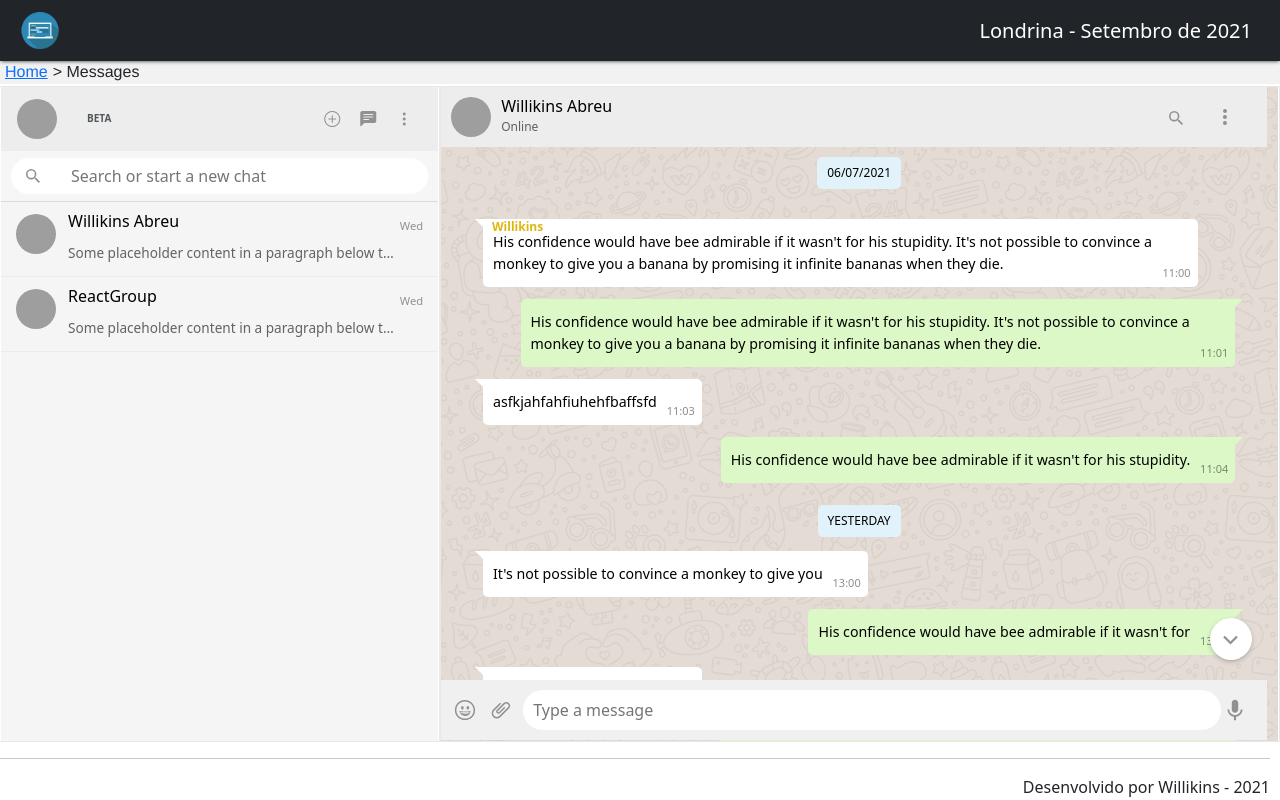
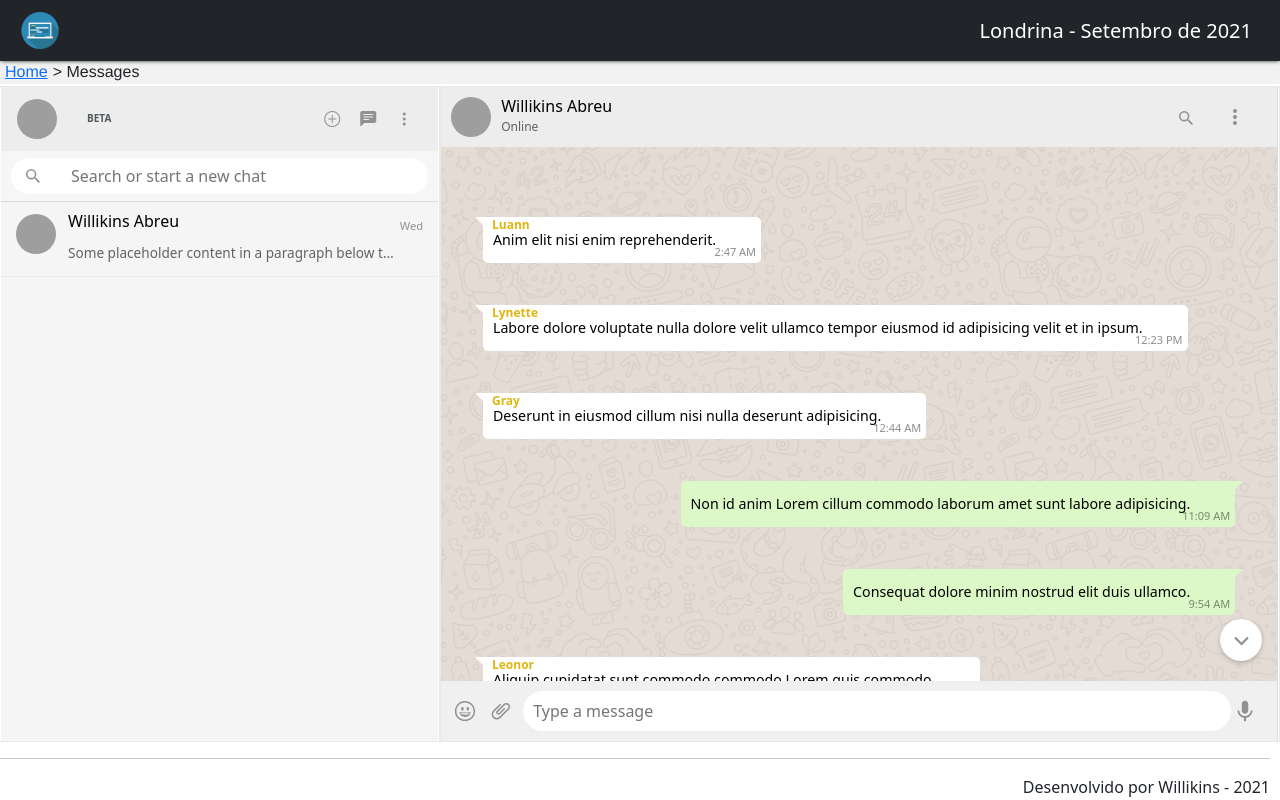
Before and after one commit to WillikinsM/hello-reactApp, a React (Create React App) app: page /message in a window 1280 px wide. Built offline with nearby package versions, Linux system fonts and the light colour scheme; grey boxes are pictures that could not be loaded.

Commit message:
fixed chat content

```diff
--- a/package.json
+++ b/package.json
@@ -16,6 +16,7 @@
     "dotenv": "^10.0.0",
     "mobx": "^6.3.6",
     "mobx-react-lite": "^3.2.2",
+    "moment": "^2.29.1",
     "node-sass": "4.14.1",
     "react": "^17.0.2",
     "react-dom": "^17.0.2",
--- a/public/index.html
+++ b/public/index.html
@@ -1,5 +1,5 @@
 <!DOCTYPE html>
-<html lang="en">
+<html lang="pt-br">
   <head>
     <meta charset="utf-8" />
     <link rel="icon" href="%PUBLIC_URL%/favicon.ico" />
--- a/src/routes/whats-clone/components/chat/chat-footer/index.scss
+++ b/src/routes/whats-clone/components/chat/chat-footer/index.scss
@@ -1,8 +1,8 @@
 .chat-footer {
   background: #f0f0f0;
-  position: fixed;
-  width: 64.5%;
-  bottom: 60px;
+  position: sticky;
+  bottom: 0.1px;
+  margin-right: 0px;
   .chat-input-wrapper {
     padding: 10px;
     height: 60px;
--- a/src/routes/whats-clone/components/chat/chat-header/index.scss
+++ b/src/routes/whats-clone/components/chat/chat-header/index.scss
@@ -5,8 +5,9 @@
   padding: 10px;
   min-height: 60px;
   background: #ededed;
-  position: fixed;
-  width: 64.5%;
+  position: sticky;
+  position: -webkit-sticky;
+  top: 0.1px;
   .header-contact-info {
     flex: 1 1;
     cursor: pointer;
--- a/src/routes/whats-clone/components/chat/chat-messages/index.scss
+++ b/src/routes/whats-clone/components/chat/chat-messages/index.scss
@@ -76,8 +76,8 @@
       position: absolute;
       display: flex;
       align-items: center;
-      right: 7px;
-      bottom: 3px;
+      right: 5px;
+      bottom: 0px;
       font-size: 11px;
       font-weight: 400;
       color: rgba(0, 0, 0, 0.45);
--- a/src/routes/whats-clone/components/chat/chat-messages/index.tsx
+++ b/src/routes/whats-clone/components/chat/chat-messages/index.tsx
@@ -1,116 +1,221 @@
+import Content from "../message";
 import "./index.scss";
 
+const contactMsg = [
+  {
+    user: "Stefanie",
+    timestamp: "2021/11/23 02:19:57",
+    self: true,
+    type: "text",
+    id: 1,
+    content: "Dolor dolore ullamco pariatur dolor occaecat est.",
+    replyto: 2,
+    group: false,
+  },
+  {
+    user: "Sophia",
+    timestamp: "2021/11/23 11:55:00",
+    self: true,
+    type: "text",
+    id: 2,
+    content:
+      "Ea fugiat do proident occaecat labore reprehenderit commodo duis duis qui tempor aute ex nostrud.",
+    replyto: 2,
+    group: false,
+  },
+  {
+    user: "Hurley",
+    timestamp: "2021/11/24 11:37:43",
+    self: true,
+    type: "text",
+    id: 1,
+    content:
+      "Voluptate laborum consectetur ut quis labore irure laborum aliquip veniam velit aliqua cupidatat.",
+    replyto: 2,
+    group: false,
+  },
+  {
+    user: "Ayala",
+    timestamp: "2021/11/25 22:23:40",
+    self: false,
+    type: "text",
+    id: 1,
+    content: "Commodo cupidatat excepteur do laborum magna.",
+    replyto: 2,
+    group: false,
+  },
+  {
+    user: "Latasha",
+    timestamp: "2021/11/25 06:32:22",
+    self: true,
+    type: "text",
+    id: 3,
+    content:
+      "Eiusmod qui amet veniam incididunt eiusmod nostrud pariatur aliqua.",
+    replyto: 2,
+    group: false,
+  },
+  {
+    user: "Armstrong",
+    timestamp: "2021/11/23 22:05:07",
+    self: true,
+    type: "text",
+    id: 2,
+    content:
+      "Aute ad reprehenderit culpa Lorem cupidatat officia reprehenderit eiusmod pariatur occaecat cillum.",
+    replyto: 2,
+    group: false,
+  },
+  {
+    user: "Minnie",
+    timestamp: "2021/11/23 15:23:59",
+    self: false,
+    type: "text",
+    id: 1,
+    content: "Consequat laboris officia aliqua in.",
+    replyto: 2,
+    group: false,
+  },
+];
+
+const groupMsg = [
+  {
+    timestamp: "2021/11/23 11:09:09",
+    self: true,
+    type: "text",
+    id: 1,
+    user: "Dena",
+    content:
+      "Non id anim Lorem cillum commodo laborum amet sunt labore adipisicing.",
+    replyto: 2,
+    group: true,
+  },
+  {
+    timestamp: "2021/11/25 19:02:25",
+    self: true,
+    type: "text",
+    id: 3,
+    user: "Nellie",
+    content: "Amet duis culpa amet consequat sunt in.",
+    replyto: 2,
+    group: true,
+  },
+  {
+    timestamp: "2021/11/22 02:47:57",
+    self: false,
+    type: "text",
+    id: 3,
+    user: "Luann",
+    content: "Anim elit nisi enim reprehenderit.",
+    replyto: 2,
+    group: true,
+  },
+  {
+    timestamp: "2021/11/23 00:44:07",
+    self: false,
+    type: "text",
+    id: 3,
+    user: "Gray",
+    content: "Deserunt in eiusmod cillum nisi nulla deserunt adipisicing.",
+    replyto: 2,
+    group: true,
+  },
+  {
+    timestamp: "2021/11/24 12:21:59",
+    self: true,
+    type: "text",
+    id: 4,
+    user: "Briggs",
+    content:
+      "Deserunt excepteur cillum ullamco aliqua labore velit tempor dolor commodo ea.",
+    replyto: 2,
+    group: true,
+  },
+  {
+    timestamp: "2021/11/22 12:23:59",
+    self: false,
+    type: "text",
+    id: 4,
+    user: "Lynette",
+    content:
+      "Labore dolore voluptate nulla dolore velit ullamco tempor eiusmod id adipisicing velit et in ipsum.",
+    replyto: 2,
+    group: true,
+  },
+  {
+    timestamp: "2021/11/25 21:12:02",
+    self: true,
+    type: "text",
+    id: 2,
+    user: "Prince",
+    content:
+      "Cillum commodo amet labore irure reprehenderit enim magna adipisicing aliquip officia mollit nulla eu.",
+    replyto: 2,
+    group: true,
+  },
+  {
+    timestamp: "2021/11/24 11:45:17",
+    self: false,
+    type: "text",
+    id: 2,
+    user: "Leonor",
+    content: "Aliquip cupidatat sunt commodo commodo Lorem quis commodo.",
+    replyto: 2,
+    group: true,
+  },
+  {
+    timestamp: "2021/11/24 09:54:16",
+    self: true,
+    type: "text",
+    id: 3,
+    user: "Bond",
+    content: "Consequat dolore minim nostrud elit duis ullamco.",
+    replyto: 2,
+    group: true,
+  },
+];
+
 const Messages = () => {
+  let aux = true;
+
+  let msg = contactMsg.sort((a, b) => {
+    if (a.timestamp < b.timestamp) {
+      return -1;
+    }
+    if (a.timestamp > b.timestamp) {
+      return 1;
+    }
+    return 0;
+  });
+
+  if (aux) {
+    msg = groupMsg.sort((a, b) => {
+      if (a.timestamp < b.timestamp) {
+        return -1;
+      }
+      if (a.timestamp > b.timestamp) {
+        return 1;
+      }
+      return 0;
+    });
+  }
+
   return (
     <div className="chat-content">
       <div>
-        <div className="chat-date-wrapper">
-          <span className="chat-date">06/07/2021</span>
-        </div>
-        <div className="chat-msg-wrapper">
-          <p className="chat-msg msg-rec">
-            <small className="chat-contact-name">Willikins</small>
-            <span>
-              His confidence would have bee admirable if it wasn't for his
-              stupidity. It's not possible to convince a monkey to give you a
-              banana by promising it infinite bananas when they die.
-            </span>
-            <span className="msg-footer-time">11:00</span>
-          </p>
-
-          <p className="chat-msg msg-send">
-            <span>
-              His confidence would have bee admirable if it wasn't for his
-              stupidity. It's not possible to convince a monkey to give you a
-              banana by promising it infinite bananas when they die.
-            </span>
-            <span className="msg-footer-time">11:01</span>
-          </p>
-
-          <p className="chat-msg msg-rec">
-            <span>asfkjahfahfiuhehfbaffsfd</span>
-            <span className="msg-footer-time">11:03</span>
-          </p>
-
-          <p className="chat-msg msg-send">
-            <span>
-              His confidence would have bee admirable if it wasn't for his
-              stupidity.
-            </span>
-            <span className="msg-footer-time">11:04</span>
-          </p>
-        </div>
-      </div>
-
-      <div>
-        <div className="chat-date-wrapper">
-          <span className="chat-date">YESTERDAY</span>
-        </div>
-        <div className="chat-msg-wrapper">
-          <p className="chat-msg msg-rec">
-            <span>It's not possible to convince a monkey to give you</span>
-            <span className="msg-footer-time">13:00</span>
-          </p>
-
-          <p className="chat-msg msg-send">
-            <span>
-              His confidence would have bee admirable if it wasn't for
-            </span>
-            <span className="msg-footer-time">13:01</span>
-          </p>
-
-          <p className="chat-msg msg-rec">
-            <span>asfkjahfahfiuhehfbaffsfd</span>
-            <span className="msg-footer-time">13:03</span>
-          </p>
-
-          <p className="chat-msg msg-send">
-            <span>
-              His confidence would have bee admirable if it wasn't for his
-              stupidity.
-            </span>
-            <span className="msg-footer-time">13:04</span>
-          </p>
-        </div>
-      </div>
-
-      <div>
-        <div className="chat-date-wrapper">
-          <span className="chat-date">TODAY</span>
-        </div>
-        <div className="chat-msg-wrapper">
-          <p className="chat-msg msg-rec">
-            <span>
-              His confidence would have bee admirable if it wasn't for his
-              stupidity.
-            </span>
-            <span className="msg-footer-time">11:00</span>
-          </p>
-
-          <p className="chat-msg msg-send">
-            <span>
-              His confidence would have bee admirable if it wasn't for his
-              stupidity.
-            </span>
-            <span className="msg-footer-time">11:01</span>
-          </p>
-
-          <p className="chat-msg msg-rec">
-            <span>
-              kkkkkkkkkkkkkkkkkkkkkkkkkkkkkkkkkkkkkkkkkkkkkkkkkkk
-              kkkkkkkkkkkkkkkkkkkkkkkkk
-            </span>
-            <span className="msg-footer-time">11:03</span>
-          </p>
-
-          <p className="chat-msg msg-send">
-            <span>
-              His confidence would have bee admirable if it wasn't for his
-              stupidity.
-            </span>
-            <span className="msg-footer-time">11:04</span>
-          </p>
-        </div>
+        {/*  <div className="chat-date-wrapper">
+          <span className="chat-date">{Object.keys(user[0].dates)[0]}</span>
+        </div> content, timestamp, self, group, user */}
+        {msg.map((item, index) => (
+          <Content
+            key={index}
+            content={item.content}
+            timestamp={item.timestamp}
+            self={item.self}
+            group={item.group}
+            user={item.user}
+          />
+        ))}
       </div>
     </div>
   );
--- a/src/routes/whats-clone/components/chat/index.tsx
+++ b/src/routes/whats-clone/components/chat/index.tsx
@@ -3,6 +3,81 @@ import Header from "./chat-header";
 import Footer from "./chat-footer";
 import Messages from "./chat-messages";
 import "./index.scss";
+
+const Users = [
+  {
+    id: 1,
+    name: "John Doe",
+    dates: {
+      "04/06/2021": [
+        {
+          content: "mesage 1",
+          sender: 1,
+          time: "08:11",
+        },
+        {
+          content: "message 2",
+          sender: null,
+          time: "08:15",
+        },
+        {
+          content: "message 3",
+          sender: 1,
+          time: "09:11",
+        },
+        {
+          content: "message 2",
+          sender: null,
+          time: "09:15",
+        },
+      ],
+      TODAY: [
+        {
+          content: "mesage 1",
+          sender: 1,
+          time: "08:11",
+        },
+        {
+          content: "message 2",
+          sender: null,
+          time: "08:15",
+        },
+        {
+          content: "message 3",
+          sender: 1,
+          time: "09:11",
+        },
+        {
+          content: "message 2",
+          sender: null,
+          time: "09:15",
+        },
+      ],
+      YESTERDAY: [
+        {
+          content: "mesage 1",
+          sender: 1,
+          time: "08:11",
+        },
+        {
+          content: "message 2",
+          sender: null,
+          time: "08:15",
+        },
+        {
+          content: "message 3",
+          sender: 1,
+          time: "09:11",
+        },
+        {
+          content: "message 2",
+          sender: null,
+          time: "09:15",
+        },
+      ],
+    },
+  },
+];
 
 const Chat = () => {
   return (
--- /dev/null
+++ b/src/routes/whats-clone/components/chat/message/index.tsx
@@ -0,0 +1,32 @@
+import moment from "moment";
+import classnames from "classnames";
+
+interface Props {
+  content: string;
+  timestamp: string;
+  self: boolean;
+  group: boolean;
+  user: string;
+}
+
+const Content = ({ content, timestamp, self, group, user }: Props) => {
+  const messageClass = classnames({
+    "chat-msg": true,
+    "msg-rec": !self,
+    "msg-send": self,
+  });
+  return (
+    <div className="chat-msg-wrapper">
+      <p className={messageClass}>
+        {group && !self ? (
+          <small className="chat-contact-name">{user}</small>
+        ) : null}
+        <span>{content}</span>
+        <span className="msg-footer-time">
+          {moment(timestamp).format("LT")}
+        </span>
+      </p>
+    </div>
+  );
+};
+export default Content;
--- a/src/routes/whats-clone/components/contacts/index.tsx
+++ b/src/routes/whats-clone/components/contacts/index.tsx
@@ -1,4 +1,5 @@
 /* eslint-disable jsx-a11y/anchor-is-valid */
+import { Link } from "react-router-dom";
 import "./index.scss";
 
 const Contacts = () => {
@@ -60,7 +61,7 @@ const Contacts = () => {
         </div>
 
         <div className="side-contact-list ">
-          <a href="#" className="contact" aria-current="true">
+          <Link to="#" className="contact" aria-current="true">
             <div className="contacts-avatar">
               <img
                 src="https://avatars.githubusercontent.com/u/41803028?v=4"
@@ -99,8 +100,9 @@ const Contacts = () => {
                 </div>
               </div>
             </div>
-          </a>
-          <a href="#" className="contact" aria-current="true">
+          </Link>
+
+          {/* <Link to="chat/:id" className="contact" aria-current="true">
             <div className="contacts-avatar">
               <img
                 src="https://reactjs.org/logo-og.png"
@@ -138,7 +140,7 @@ const Contacts = () => {
                 </div>
               </div>
             </div>
-          </a>
+          </Link> */}
         </div>
       </div>
     </>
--- a/src/routes/whats-clone/index.scss
+++ b/src/routes/whats-clone/index.scss
@@ -62,6 +62,7 @@
     border-right: 1px solid #dadada;
     flex-direction: column;
     z-index: 1;
+    transform: translateZ(0);
   }
 }
 
--- a/src/routes/whats-clone/index.tsx
+++ b/src/routes/whats-clone/index.tsx
@@ -1,13 +1,187 @@
 import { Chat, Home } from "./components/chat";
 import Contacts from "./components/contacts";
 import "./index.scss";
+
+const contactMsg = [
+  {
+    user: "Stefanie",
+    timestamp: "2021/11/23 02:19:57",
+    self: true,
+    type: "text",
+    id: 1,
+    content: "Dolor dolore ullamco pariatur dolor occaecat est.",
+    replyto: 2,
+    group: false,
+  },
+  {
+    user: "Sophia",
+    timestamp: "2021/11/23 11:55:00",
+    self: true,
+    type: "text",
+    id: 2,
+    content:
+      "Ea fugiat do proident occaecat labore reprehenderit commodo duis duis qui tempor aute ex nostrud.",
+    replyto: 2,
+    group: false,
+  },
+  {
+    user: "Hurley",
+    timestamp: "2021/11/24 11:37:43",
+    self: true,
+    type: "text",
+    id: 1,
+    content:
+      "Voluptate laborum consectetur ut quis labore irure laborum aliquip veniam velit aliqua cupidatat.",
+    replyto: 2,
+    group: false,
+  },
+  {
+    user: "Ayala",
+    timestamp: "2021/11/25 22:23:40",
+    self: false,
+    type: "text",
+    id: 1,
+    content: "Commodo cupidatat excepteur do laborum magna.",
+    replyto: 2,
+    group: false,
+  },
+  {
+    user: "Latasha",
+    timestamp: "2021/11/25 06:32:22",
+    self: true,
+    type: "text",
+    id: 3,
+    content:
+      "Eiusmod qui amet veniam incididunt eiusmod nostrud pariatur aliqua.",
+    replyto: 2,
+    group: false,
+  },
+  {
+    user: "Armstrong",
+    timestamp: "2021/11/23 22:05:07",
+    self: true,
+    type: "text",
+    id: 2,
+    content:
+      "Aute ad reprehenderit culpa Lorem cupidatat officia reprehenderit eiusmod pariatur occaecat cillum.",
+    replyto: 2,
+    group: false,
+  },
+  {
+    user: "Minnie",
+    timestamp: "2021/11/23 15:23:59",
+    self: false,
+    type: "text",
+    id: 1,
+    content: "Consequat laboris officia aliqua in.",
+    replyto: 2,
+    group: false,
+  },
+];
+
+const groupMsg = [
+  {
+    timestamp: "2021/11/23 11:09:09",
+    self: true,
+    type: "text",
+    id: 1,
+    user: "Dena",
+    content:
+      "Non id anim Lorem cillum commodo laborum amet sunt labore adipisicing.",
+    replyto: 2,
+    group: true,
+  },
+  {
+    timestamp: "2021/11/25 19:02:25",
+    self: true,
+    type: "text",
+    id: 3,
+    user: "Nellie",
+    content: "Amet duis culpa amet consequat sunt in.",
+    replyto: 2,
+    group: true,
+  },
+  {
+    timestamp: "2021/11/22 02:47:57",
+    self: false,
+    type: "text",
+    id: 3,
+    user: "Luann",
+    content: "Anim elit nisi enim reprehenderit.",
+    replyto: 2,
+    group: true,
+  },
+  {
+    timestamp: "2021/11/23 00:44:07",
+    self: false,
+    type: "text",
+    id: 3,
+    user: "Gray",
+    content: "Deserunt in eiusmod cillum nisi nulla deserunt adipisicing.",
+    replyto: 2,
+    group: true,
+  },
+  {
+    timestamp: "2021/11/24 12:21:59",
+    self: true,
+    type: "text",
+    id: 4,
+    user: "Briggs",
+    content:
+      "Deserunt excepteur cillum ullamco aliqua labore velit tempor dolor commodo ea.",
+    replyto: 2,
+    group: true,
+  },
+  {
+    timestamp: "2021/11/22 12:23:59",
+    self: false,
+    type: "text",
+    id: 4,
+    user: "Lynette",
+    content:
+      "Labore dolore voluptate nulla dolore velit ullamco tempor eiusmod id adipisicing velit et in ipsum.",
+    replyto: 2,
+    group: true,
+  },
+  {
+    timestamp: "2021/11/25 21:12:02",
+    self: true,
+    type: "text",
+    id: 2,
+    user: "Prince",
+    content:
+      "Cillum commodo amet labore irure reprehenderit enim magna adipisicing aliquip officia mollit nulla eu.",
+    replyto: 2,
+    group: true,
+  },
+  {
+    timestamp: "2021/11/24 11:45:17",
+    self: false,
+    type: "text",
+    id: 2,
+    user: "Leonor",
+    content: "Aliquip cupidatat sunt commodo commodo Lorem quis commodo.",
+    replyto: 2,
+    group: true,
+  },
+  {
+    timestamp: "2021/11/24 09:54:16",
+    self: true,
+    type: "text",
+    id: 3,
+    user: "Bond",
+    content: "Consequat dolore minim nostrud elit duis ullamco.",
+    replyto: 2,
+    group: true,
+  },
+];
 
 const Messages = () => {
   return (
     <>
       <div className="container-fluid">
         <div className="row flex-nowrap">
-          <Contacts />
+          <Contacts  />
           <Chat />
         </div>
       </div>
```
Also changed, not shown: src/routes/whats-clone/components/chat/test.json (added, +82 -0 lines).
